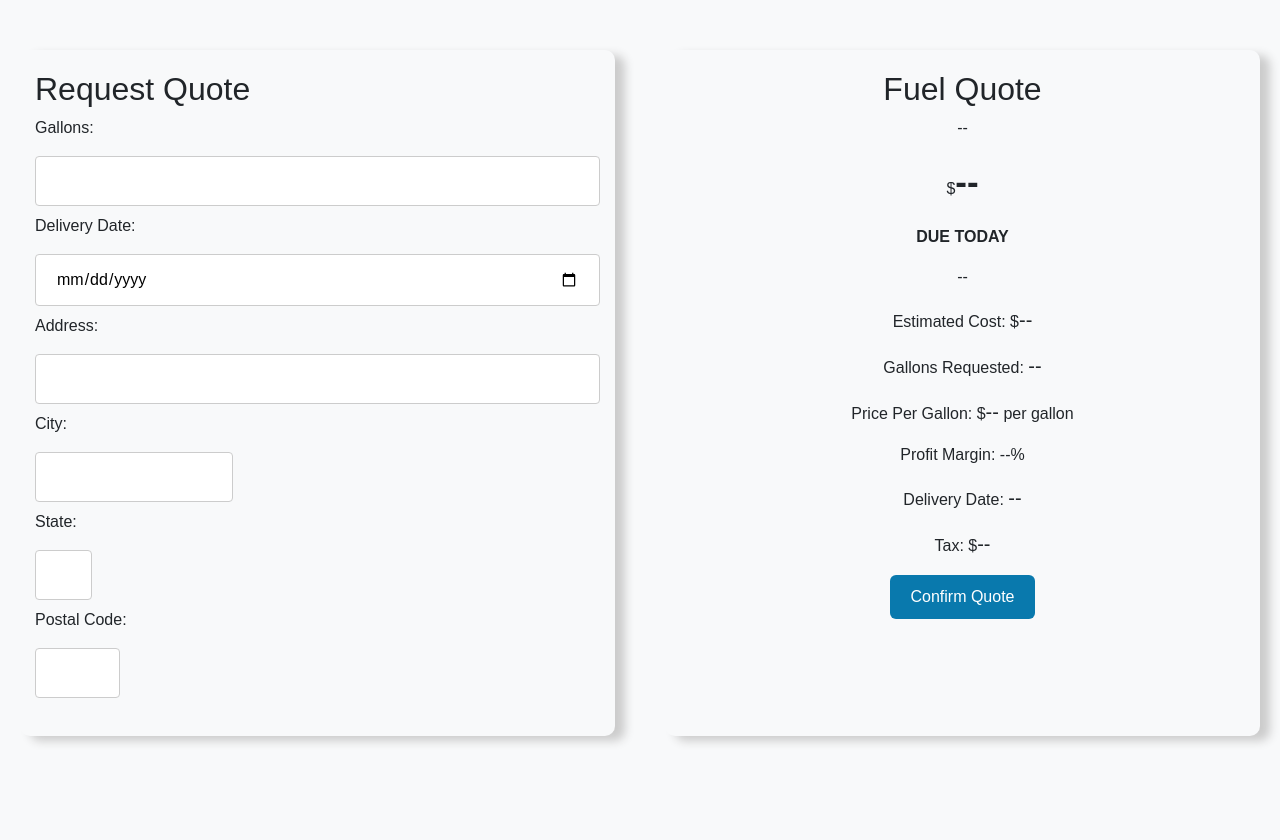
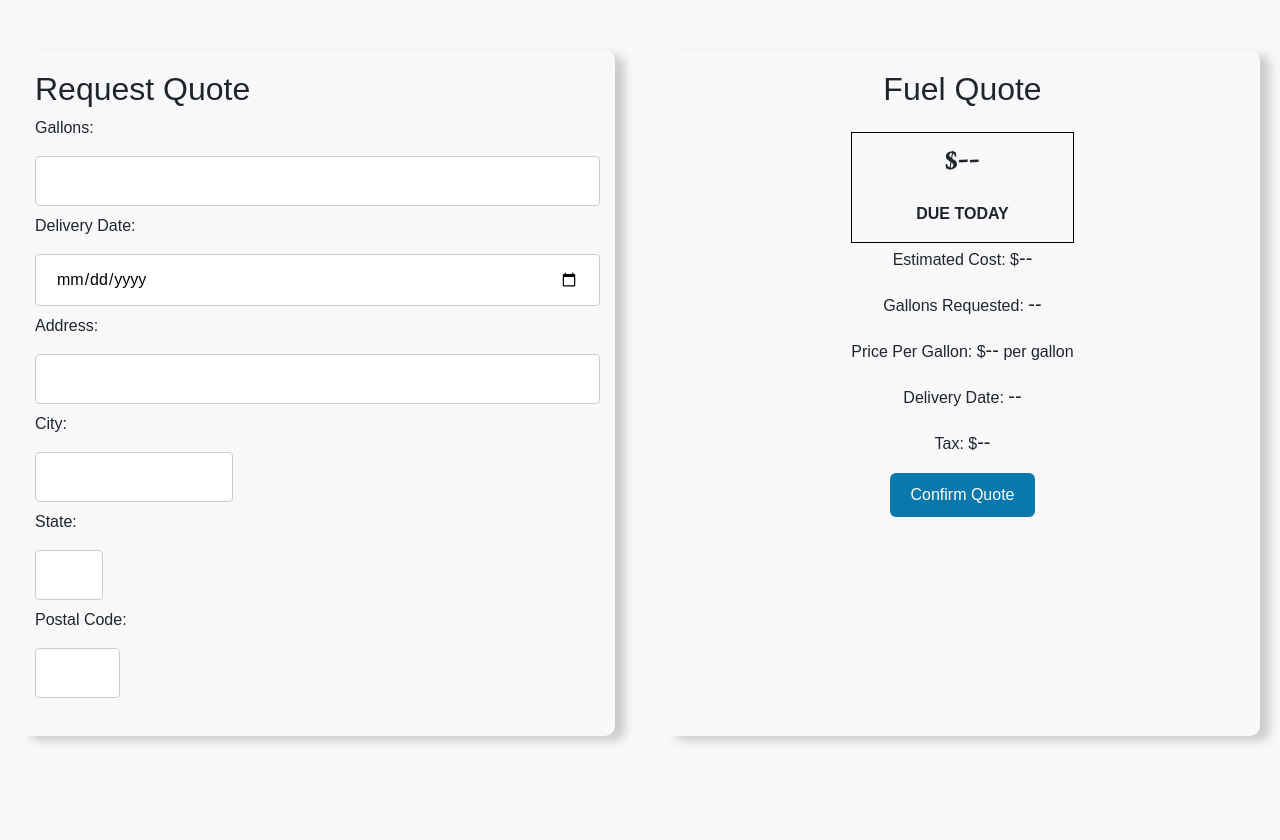
Before and after one commit to rominasbh/SoftwareDesignProj, a Flask app: template templates/fuel_quote.html in a window 1280 px wide. Shown: the part 56-896 px from the top of the page. Run offline with Flask 3, Linux system fonts and the light colour scheme; the template is opened without the code that fills it, so the values that code supplies are empty; some libraries are stand-ins or nearby versions.

Commit message:
lil bit of design changes

```diff
--- a/app.py
+++ b/app.py
@@ -282,6 +282,10 @@ def fuel_quote():
         flash('Session error, please log in again.')
         return redirect(url_for('main.login'))
 
+    fullName = None
+    if user.profile_info:
+        fullName = user.profile_info.full_name
+
     if request.method == 'POST':
         #delivery fee
         deliveryFee = 1.75
@@ -332,10 +336,7 @@ def fuel_quote():
                 return redirect(url_for('main.login'))
 
     # If GET request, just display the form with existing user info
-    return render_template('fuel_quote.html', profile_info=user.profile_info)
-
-
-
+    return render_template('fuel_quote.html', profile_info=user.profile_info, fullName=fullName)
 
 
 
--- a/static/css/styles.css
+++ b/static/css/styles.css
@@ -10,6 +10,19 @@ html {
   margin: 0;
   padding: 0;
   font-family: Arial, sans-serif;
+}
+
+/* Font Styles */
+.crimson-text-semibold {
+  font-family: "Crimson Text", serif;
+  font-weight: 600;
+  font-style: normal;
+}
+
+.crimson-text-bold {
+  font-family: "Crimson Text", serif;
+  font-weight: 700;
+  font-style: normal;
 }
 
 /* Header Styles */
@@ -219,7 +232,7 @@ body {
 
 .fuel_quote-container #state {
   /* border: 1px solid blue; */
-  width: 10%;
+  width: 12%;
 }
 
 .fuel_quote-container #zip_code {
@@ -269,6 +282,33 @@ input[type="date"] {
   width: 100%;
   align-items: center;
   justify-content: center;
+}
+
+.fuel_quote-container #quote-details {
+  /* border: solid 1px black; */
+  display: flex;
+  flex-direction: column;
+  align-items: center;
+  justify-content: center;
+  margin-top: 10px;
+}
+
+.fuel_quote-container #for-total {
+  border: solid 1px black;
+  display: flex;
+  flex-direction: column;
+  align-items: center;
+  justify-content: center;
+  margin-top: 10px;
+}
+
+.fuel_quote-container #client-name {
+  font-size: 20px;
+}
+
+.fuel_quote-container #dollarsign {
+  font-size: 28px;
+  font-weight: bold;
 }
 
 .fuel_quote-container #total {
--- a/static/js/scripts.js
+++ b/static/js/scripts.js
@@ -9,7 +9,7 @@ const delivery = document.getElementById("delivery-shown");
 const total = document.getElementById("total");
 const tax = document.getElementById("tax-shown");
 const shownGallons = document.getElementById("gallons-shown");
-
+const fullName = userName.textContent;
 
 function validateForm() {
   gallonsError.style.display = "none";
@@ -22,11 +22,14 @@ function validateForm() {
   return true;
 }
 
+function formatNumberWithCommas(number) {
+  return number.toString().replace(/\B(?=(\d{3})+(?!\d))/g, ",");
+}
+
 function updateFuelQuote() {
   const gallon_value = fuelGallons.value.trim();
   const deliveryDateValue = delivery_dateInput.value.trim();
   console.log("the date in update: " + deliveryDateValue);
-
 
   if (
     gallon_value != "" &&
@@ -51,13 +54,21 @@ function updateFuelQuote() {
     //total price
     const totalPrice = deliveryFee + taxFee + basePrice;
 
+    const formattedTotal = formatNumberWithCommas(totalPrice);
+    const estimateFormatted = formatNumberWithCommas(estimatedCost);
+    const gallonsFormatted = formatNumberWithCommas(gallons);
+
     //update display
-    costDisplay.innerHTML = `${estimatedCost.toFixed(2)}`;
+    userName.innerHTML = `${fullName}`;
+    // costDisplay.innerHTML = `${estimatedCost.toFixed(2)}`;
+    costDisplay.innerHTML = `${estimateFormatted}`;
     price.innerHTML = `${pricePerGallon.toFixed(2)}`;
     delivery.innerHTML = `${deliveryFee.toFixed(2)}`;
-    total.innerHTML = `${totalPrice.toFixed(2)}`;
+    // total.innerHTML = `${totalPrice.toFixed(2)}`;
+    total.innerHTML = `${formattedTotal}`;
     tax.innerHTML = `${taxFee.toFixed(2)}`;
-    shownGallons.innerHTML = `${gallons.toFixed(2)}`;
+    // shownGallons.innerHTML = `${gallons.toFixed(2)}`;
+    shownGallons.innerHTML = `${gallonsFormatted}`;
   } else {
     costDisplay.innerHTML = "--";
     price.innerHTML = "--";
@@ -139,6 +150,7 @@ function gallonDateValidation() {
 }
 
 fuelGallons.addEventListener("input", gallonDateValidation);
+fuelGallons.addEventListener("input", validateForm);
 delivery_dateInput.addEventListener("input", gallonDateValidation);
 
 const confirmBtn = document.getElementById("confirm-quote");
@@ -167,7 +179,9 @@ const newQuoteBtn = document.getElementById("new_quote");
 
 confirmBtn.addEventListener("click", () => {
   const gallonsInput = document.getElementById("gallons").value.trim();
-  const deliveryDateInput = document.getElementById("delivery_date").value.trim();
+  const deliveryDateInput = document
+    .getElementById("delivery_date")
+    .value.trim();
   const isValidDate = validateDate();
 
   if (gallonsInput !== "" && deliveryDateInput !== "" && isValidDate) {
--- a/templates/fuel_quote.html
+++ b/templates/fuel_quote.html
@@ -9,6 +9,11 @@
       href="https://stackpath.bootstrapcdn.com/bootstrap/4.5.2/css/bootstrap.min.css"
       rel="stylesheet" />
     <link rel="stylesheet" href="../static/css/styles.css" />
+    <link rel="preconnect" href="https://fonts.googleapis.com" />
+    <link rel="preconnect" href="https://fonts.gstatic.com" crossorigin />
+    <link
+      href="https://fonts.googleapis.com/css2?family=Crimson+Text:wght@600;700&display=swap"
+      rel="stylesheet" />
   </head>
   <body>
     <nav class="navbar navbar-expand-md navbar-dark bg-primary">
@@ -112,16 +117,22 @@
         <h2>Fuel Quote</h2>
         <div class="quote-form">
           <div class="quote-details">
-            <p><span id="client-name">--</span></p>
-            <p>$<span id="total">--</span></p>
-            <p style="font-weight: bold">DUE TODAY</p>
-            <p><span id="client-location">--</span></p>
+            <p>
+              <span id="client-name">{{profile_info.full_name}}</span>
+            </p>
+            <div id="for-total">
+              <p>
+                <span id="dollarsign" class="crimson-text-semibold">$</span
+                ><span id="total" class="crimson-text-bold">--</span>
+              </p>
+              <p style="font-weight: bold">DUE TODAY</p>
+            </div>
+            <!-- <p><span id="client-location">--</span></p> -->
             <p>Estimated Cost: $<span id="cost-shown">--</span></p>
             <p>Gallons Requested: <span id="gallons-shown">--</span></p>
             <p>
               Price Per Gallon: $<span id="price-shown">--</span> per gallon
             </p>
-            <p>Profit Margin: <span id="profit-margin">--</span>%</p>
             <p>Delivery Date: <span id="delivery-shown">--</span></p>
             <p>Tax: $<span id="tax-shown">--</span></p>
           </div>
```
